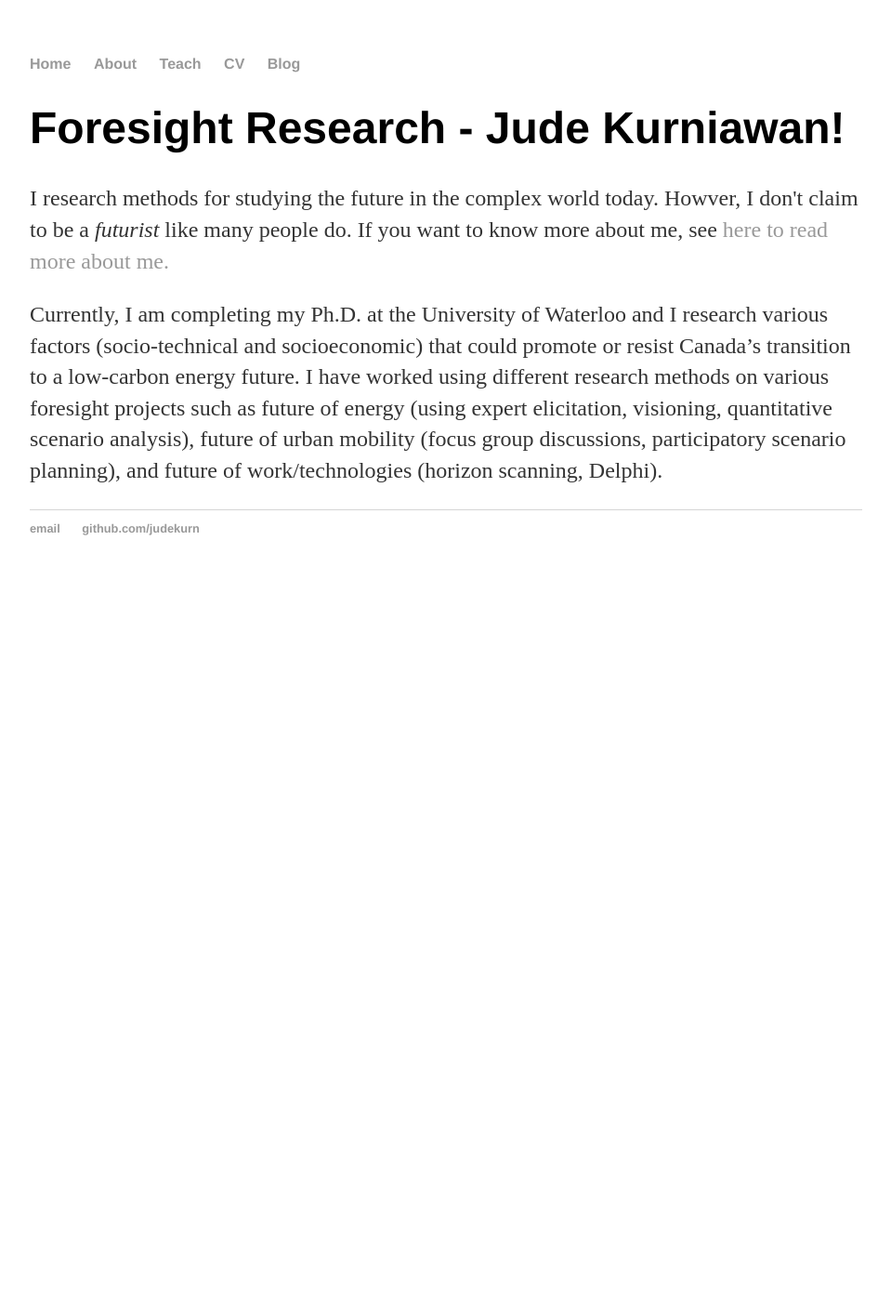
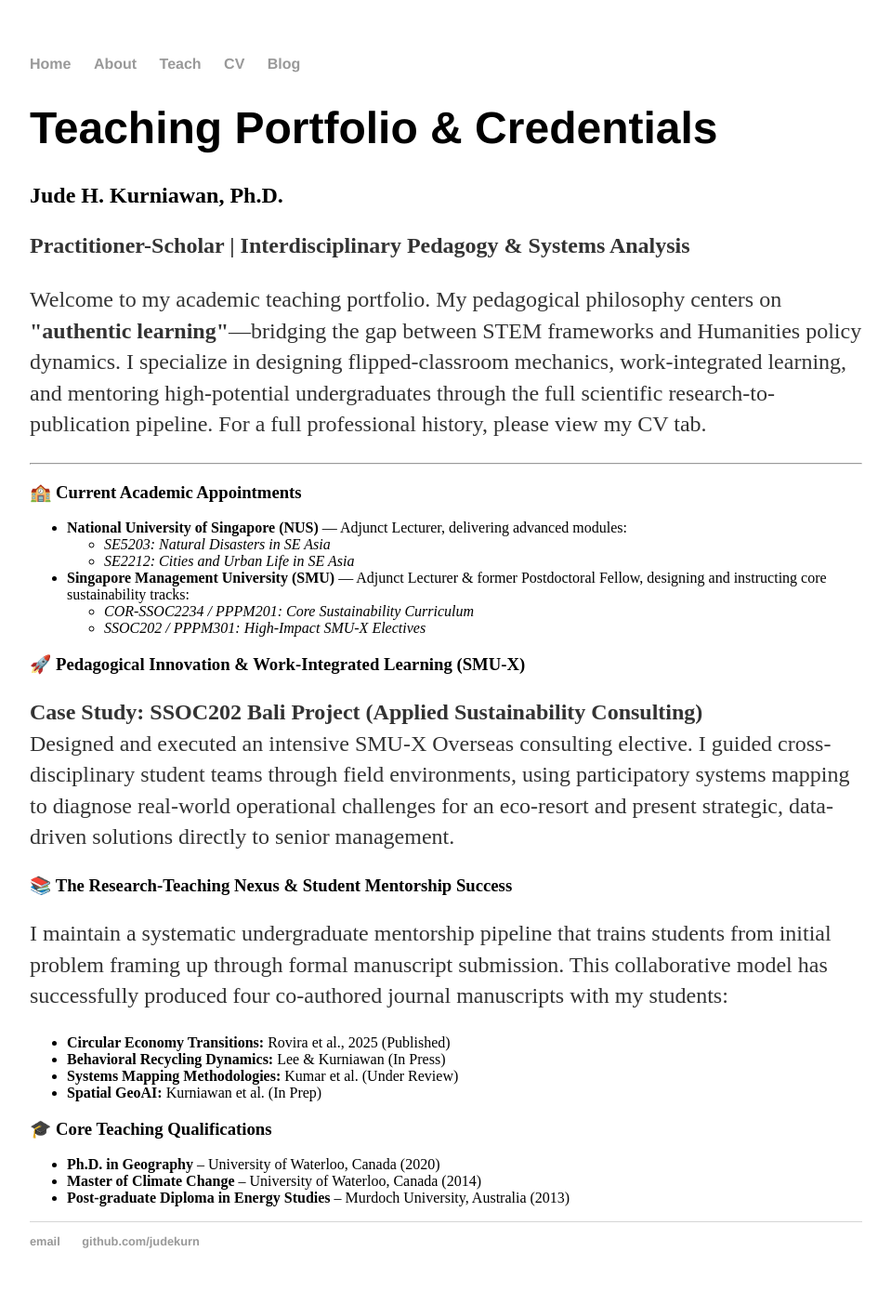
Before and after one commit to judekurn/judekurn.github.io, a Jekyll site: the page built from index.html, in a window 1280 px wide. Shown: the whole page at 93% size, without its empty margins (160-1119 px from the left). Built offline with Jekyll 4.4.1, drawn with Linux system fonts in a browser that asks for light colours; before the commit the page ends 900 px from its top, so only the background shows below that.

Commit message:
Update index.html

```diff
--- a/index.html
+++ b/index.html
@@ -1,9 +1,48 @@
 ---
 layout: default
-title: Jude Kurniawan
+title: Jude Kurniawan - Teaching & Credentials
 ---
 <div class="blurb">
-	<h1>Foresight Research - Jude Kurniawan!</h1>
-	<p>I research methods for studying the future in the complex world today. Howver, I don't claim to be a <em>futurist</em> like many people do. If you want to know more about me, see <a href="/docs/about">here to read more about me.</a></p>
-	<p>Currently, I am completing my Ph.D. at the University of Waterloo and I research various factors (socio-technical and socioeconomic) that could promote or resist Canada’s transition to a low-carbon energy future. I have worked using different research methods on various foresight projects such as future of energy (using expert elicitation, visioning, quantitative scenario analysis), future of urban mobility (focus group discussions, participatory scenario planning), and future of work/technologies (horizon scanning, Delphi).</p>
+	<h1>Teaching Portfolio & Credentials</h1>
+	<h2>Jude H. Kurniawan, Ph.D.</h2>
+	<p><strong>Practitioner-Scholar | Interdisciplinary Pedagogy & Systems Analysis</strong></p>
+	<p>Welcome to my academic teaching portfolio. My pedagogical philosophy centers on <strong>"authentic learning"</strong>—bridging the gap between STEM frameworks and Humanities policy dynamics. I specialize in designing flipped-classroom mechanics, work-integrated learning, and mentoring high-potential undergraduates through the full scientific research-to-publication pipeline. For a full professional history, please view my CV tab.</p>
+
+	<hr>
+
+	<h3>🏫 Current Academic Appointments</h3>
+	<ul>
+		<li><strong>National University of Singapore (NUS)</strong> — Adjunct Lecturer, delivering advanced modules:
+			<ul>
+				<li><em>SE5203: Natural Disasters in SE Asia</em></li>
+				<li><em>SE2212: Cities and Urban Life in SE Asia</em></li>
+			</ul>
+		</li>
+		<li><strong>Singapore Management University (SMU)</strong> — Adjunct Lecturer & former Postdoctoral Fellow, designing and instructing core sustainability tracks:
+			<ul>
+				<li><em>COR-SSOC2234 / PPPM201: Core Sustainability Curriculum</em></li>
+				<li><em>SSOC202 / PPPM301: High-Impact SMU-X Electives</em></li>
+			</ul>
+		</li>
+	</ul>
+
+	<h3>🚀 Pedagogical Innovation & Work-Integrated Learning (SMU-X)</h3>
+	<p><strong>Case Study: SSOC202 Bali Project (Applied Sustainability Consulting)</strong><br>
+	Designed and executed an intensive SMU-X Overseas consulting elective. I guided cross-disciplinary student teams through field environments, using participatory systems mapping to diagnose real-world operational challenges for an eco-resort and present strategic, data-driven solutions directly to senior management.</p>
+
+	<h3>📚 The Research-Teaching Nexus & Student Mentorship Success</h3>
+	<p>I maintain a systematic undergraduate mentorship pipeline that trains students from initial problem framing up through formal manuscript submission. This collaborative model has successfully produced four co-authored journal manuscripts with my students:</p>
+	<ul>
+		<li><strong>Circular Economy Transitions:</strong> Rovira et al., 2025 (Published)</li>
+		<li><strong>Behavioral Recycling Dynamics:</strong> Lee & Kurniawan (In Press)</li>
+		<li><strong>Systems Mapping Methodologies:</strong> Kumar et al. (Under Review)</li>
+		<li><strong>Spatial GeoAI:</strong> Kurniawan et al. (In Prep)</li>
+	</ul>
+
+	<h3>🎓 Core Teaching Qualifications</h3>
+	<ul>
+		<li><strong>Ph.D. in Geography</strong> – University of Waterloo, Canada (2020)</li>
+		<li><strong>Master of Climate Change</strong> – University of Waterloo, Canada (2014)</li>
+		<li><strong>Post-graduate Diploma in Energy Studies</strong> – Murdoch University, Australia (2013)</li>
+	</ul>
 </div><!-- /.blurb -->
```
